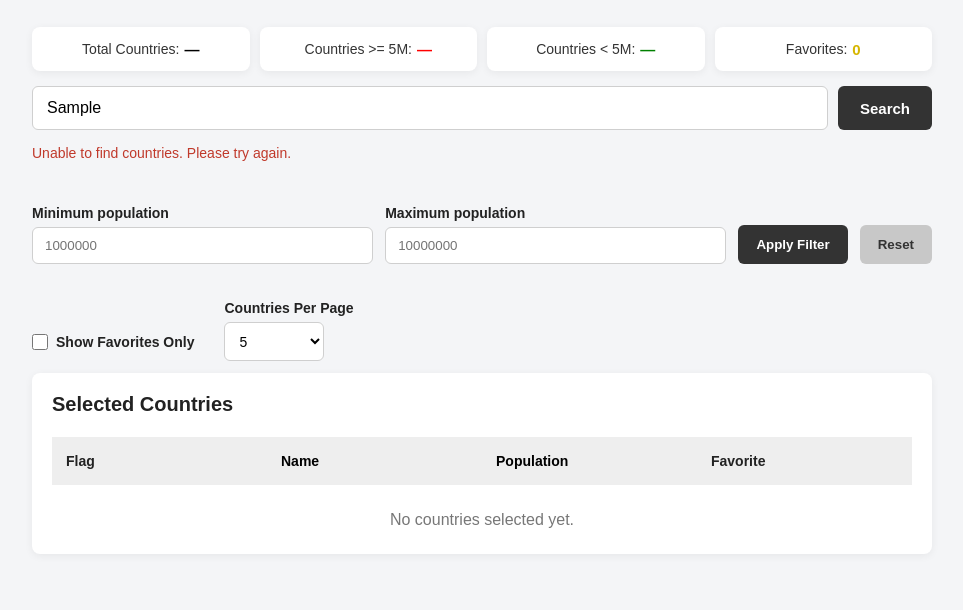
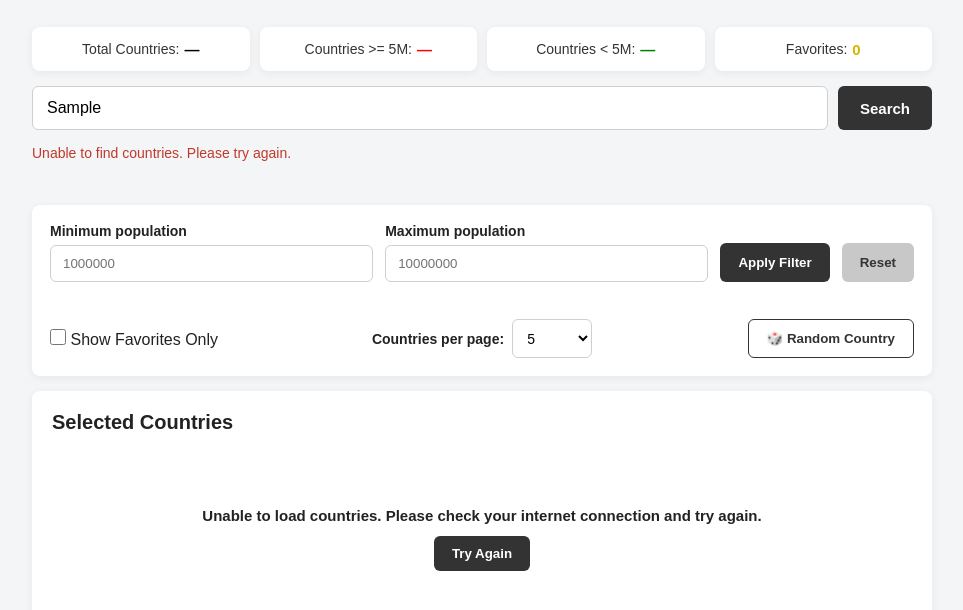
Before and after one commit to PaulRiachy/Country_api_web, a plain HTML site: page index.html in a window 1280 px wide. Both pictures are taken after typing "Sample" into the empty fields and a click on the button "Search". Shown: the part 106-716 px from the top of the page, without its empty margins (158-1121 px from the left). Drawn offline with Linux system fonts and the light colour scheme; no server answers.

Commit message:
Design fixed, API Error, Random Country

```diff
--- a/index.html
+++ b/index.html
@@ -51,6 +51,7 @@
 
             <div id="searchResults" class="search-results"></div>
 
+            <div class="filter-controls-box">
                 <div class="population-filter">
                     <div class="population-input">
                         <label for="minPopulation">Minimum population</label>
@@ -80,7 +81,7 @@
                     </label>
 
                     <div class="countries-per-page">
-                    <label for="countriesPerPage">Countries Per Page</label>
+                        <label for="countriesPerPage">Countries per page:</label>
                         <select id="countriesPerPage">
                             <option value="5">5</option>
                             <option value="10">10</option>
@@ -88,10 +89,24 @@
                             <option value="50">50</option>
                         </select>
                     </div>
+
+                    <button id="randomCountryBtn" class="random-country-btn">
+                        🎲 Random Country
+                    </button>
+                </div>
             </div>
 
             <section class="table-section">
                 <h2>Selected Countries</h2>
+
+                <div id="tableStatus" class="table-status">
+                    <p id="tableStatusMessage"></p>
+                    <button id="tryAgainBtn" class="try-again-btn">
+                        Try Again
+                    </button>
+                </div>
+
+                <div id="tableContent">
 
                     <div class="table-wrapper">
                         <table>
@@ -125,6 +140,7 @@
                     <p id="emptyMessage" class="empty-message">
                         No countries selected yet.
                     </p>
+                </div>
             </section>
 
         </main>
--- a/script.js
+++ b/script.js
@@ -26,9 +26,15 @@ const maxPopulationInput = document.getElementById("maxPopulation");
 const applyFilterBtn = document.getElementById("applyFilterBtn");
 const resetFilterBtn = document.getElementById("resetFilterBtn");
 const populationFilterMessage = document.getElementById("populationFilterMessage");
+const randomCountryBtn = document.getElementById("randomCountryBtn");
 
 const nameArrow = document.getElementById("nameArrow");
 const populationArrow = document.getElementById("populationArrow");
+
+const tableStatus = document.getElementById("tableStatus");
+const tableStatusMessage = document.getElementById("tableStatusMessage");
+const tryAgainBtn = document.getElementById("tryAgainBtn");
+const tableContent = document.getElementById("tableContent");
 
 
 let selectedCountries = [];
@@ -160,6 +166,20 @@ favoritesOnly.addEventListener("change", function () {
     renderTable();
 });
 
+randomCountryBtn.addEventListener("click", function () {
+    if (selectedCountries.length === 0) {
+        return;
+    }
+
+    const randomIndex =
+        Math.floor(Math.random() * selectedCountries.length);
+
+    const randomCountry =
+        selectedCountries[randomIndex];
+
+    openCountryModal(randomCountry);
+});
+
 countriesPerPageSelect.addEventListener("change", function () {
     countriesPerPage = Number(countriesPerPageSelect.value);
 
@@ -167,6 +187,9 @@ countriesPerPageSelect.addEventListener("change", function () {
     renderTable();
 });
 
+tryAgainBtn.addEventListener("click", function () {
+    searchCountries();
+});
 
 function getCountryId(country) {
     return (
@@ -279,6 +302,7 @@ async function searchCountries() {
 
 
     try {
+        showTableLoading();
 
         searchBtn.disabled = true;
         searchBtn.textContent = "Searching...";
@@ -315,15 +339,13 @@ async function searchCountries() {
         }
 
 
+        hideTableStatus();
         displaySearchResults(countries);
 
 
     } catch (error) {
 
-        console.error(
-            "Country API error:",
-            error
-        );
+        showTableError();
 
         message.textContent = "Unable to find countries. Please try again.";
 
@@ -887,6 +909,28 @@ function resetPopulationFilter() {
     renderTable();
 }
 
+function showTableLoading() {
+    tableContent.style.display = "none";
+    tableStatus.style.display = "flex";
+
+    tableStatusMessage.textContent = "Loading countries...";
+
+    tryAgainBtn.style.display = "none";
+}
+
+function showTableError() {
+    tableContent.style.display = "none";
+    tableStatus.style.display = "flex";
+
+    tableStatusMessage.textContent = "Unable to load countries. Please check your internet connection and try again.";
+
+    tryAgainBtn.style.display = "block";
+}
+
+function hideTableStatus() {
+    tableStatus.style.display = "none";
+    tableContent.style.display = "block";
+}
 
 pagination.style.display = "none";
 
--- a/style.css
+++ b/style.css
@@ -463,11 +463,18 @@ td {
     cursor: pointer;
 }
 
+.filter-controls-box {
+    background: #ffffff;
+    border-radius: 8px;
+    padding: 18px;
+    margin-bottom: 15px;
+    box-shadow: 0 2px 8px rgba(0, 0, 0, 0.06);
+}
+
 .population-filter {
     display: flex;
     align-items: end;
     gap: 12px;
-    margin-bottom: 6px;
 }
 
 .population-input {
@@ -477,7 +484,8 @@ td {
     flex: 1;
 }
 
-.population-input label {
+.population-input label,
+.countries-per-page label {
     font-size: 14px;
     font-weight: bold;
 }
@@ -512,26 +520,22 @@ td {
 
 .population-filter-message {
     min-height: 20px;
-    margin: 0 0 10px;
+    margin: 5px 0 12px;
     color: #ff0000;
     font-size: 14px;
 }
 
 .table-controls {
-    display: flex;
-    align-items: end;
-    gap: 30px;
-    margin-bottom: 12px;
+    display: grid;
+    grid-template-columns: 1fr 1fr 1fr;
+    align-items: center;
+    margin-top: 8px;
 }
 
 .favorites-filter {
-    display: flex;
-    align-items: center;
-    gap: 8px;
-    height: 39px;
-    font-size: 14px;
-    font-weight: bold;
+    justify-self: start;
 }
+
 
 .favorites-filter input {
     width: 16px;
@@ -540,18 +544,14 @@ td {
 }
 
 .countries-per-page {
+    justify-self: center;
     display: flex;
-    flex-direction: column;
-    gap: 6px;
-}
-
-.countries-per-page label {
-    font-size: 14px;
-    font-weight: bold;
+    align-items: center;
+    gap: 8px;
 }
 
 .countries-per-page select {
-    width: 100px;
+    width: 80px;
     height: 39px;
     padding: 0 10px;
     border: 1px solid #cfcfcf;
@@ -560,3 +560,49 @@ td {
     font-size: 14px;
     cursor: pointer;
 }
+
+.random-country-btn {
+    justify-self: end;
+    height: 39px;
+    padding: 0 18px;
+    border: 1px solid #333;
+    border-radius: 6px;
+    background: #ffffff;
+    color: #333;
+    font-weight: bold;
+    cursor: pointer;
+}
+
+.random-country-btn:hover {
+    background: #f4f4f4;
+}
+
+.table-status {
+    display: none;
+    min-height: 180px;
+    align-items: center;
+    justify-content: center;
+    flex-direction: column;
+    gap: 12px;
+    text-align: center;
+}
+
+.table-status p {
+    margin: 0;
+    font-size: 15px;
+    font-weight: bold;
+}
+
+.try-again-btn {
+    padding: 10px 18px;
+    border: none;
+    border-radius: 6px;
+    background: #333;
+    color: #ffffff;
+    font-weight: bold;
+    cursor: pointer;
+}
+
+.try-again-btn:hover {
+    background: #222;
+}
```
Lines whose indentation alone changed are shown as unchanged.
